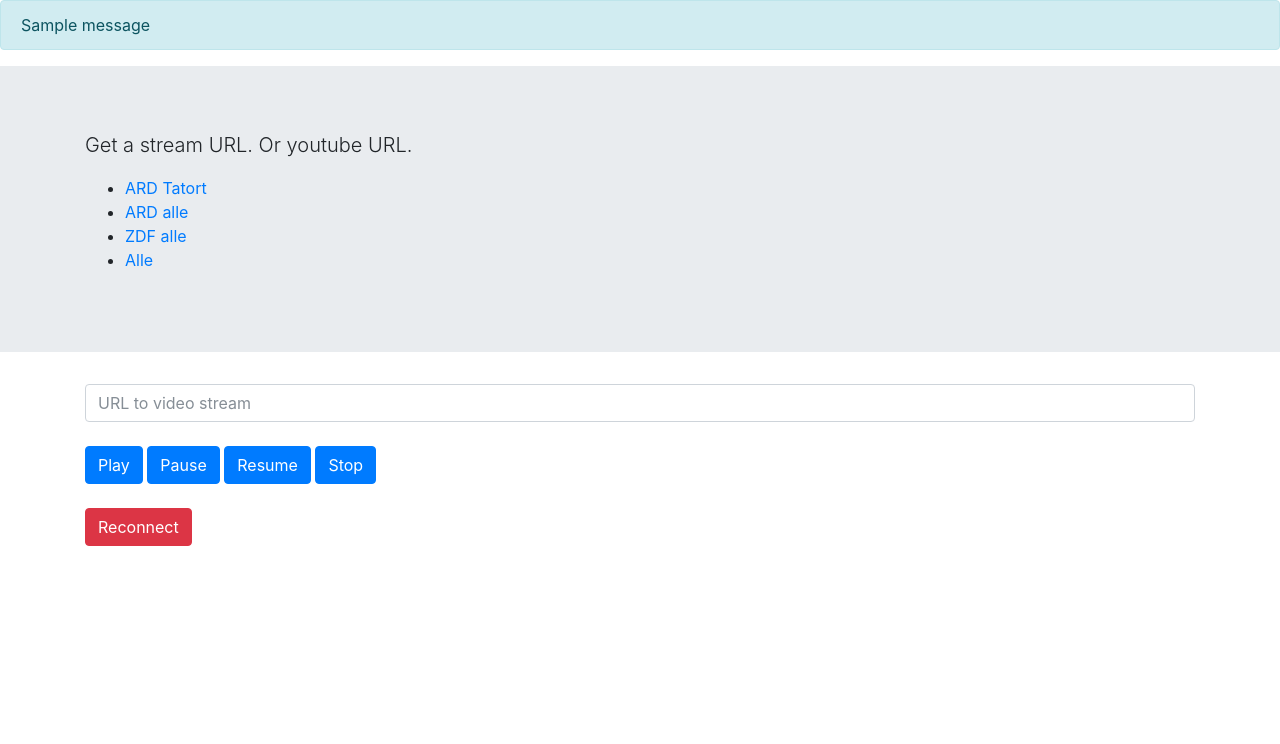
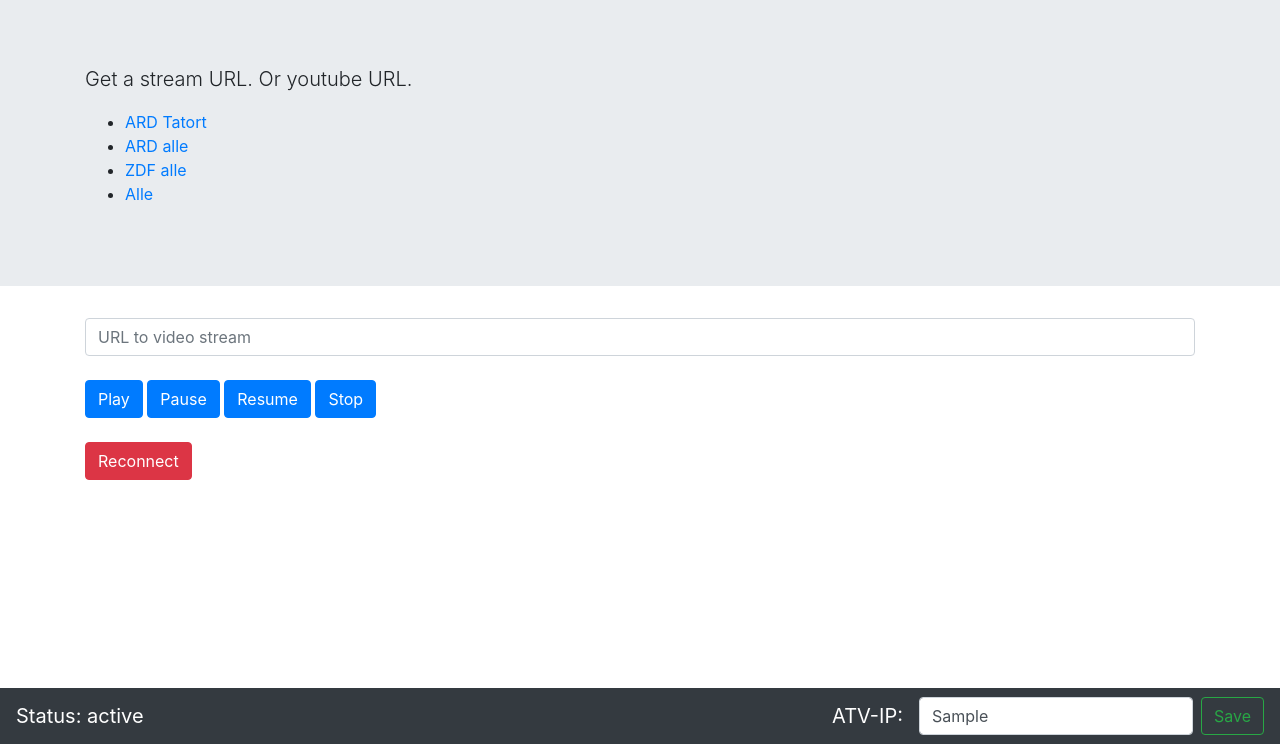
Before and after one commit to pkraatz/python-airplay-webgui, a Flask app: template templates/index.html in a window 1280 px wide. Shown: the part 56-800 px from the top of the page. Run offline with Flask 2, Linux system fonts and the light colour scheme; the template is opened without the code that fills it: most values are stand-ins (such as "Sample title", 1, 10 or a date in 2020); one stand-in notice (Sample message) is shown; some libraries are stand-ins or nearby versions.

Commit message:
Added Setting Device IP with input form. Added saving to Config file.

```diff
--- /dev/null
+++ b/airplay.cfg
@@ -0,0 +1,2 @@
+[airplay]
+device-ip =
--- a/app.py
+++ b/app.py
@@ -1,6 +1,6 @@
 from flask import Flask, render_template, request, flash, redirect, url_for
 from airplay import AirPlay
-import os
+import os, ConfigParser
 
 app = Flask(__name__)
 app.secret_key = os.getenv("SECRET_KEY")
@@ -9,26 +9,44 @@
 
 def atv_connect():
     global atv
-    atvIP = os.getenv("ATVIP")
 
     if atv:
         return
+
+    atvIP = Config().read("airplay", "device-ip")
+    print atvIP
 
     try:
         atv = AirPlay(atvIP)
     except Exception as e:
         print e
 
+class Config():
+    config = ConfigParser.RawConfigParser(allow_no_value=True)
+    config.read(os.path.join(os.path.abspath(os.path.dirname(__file__)), 'airplay.cfg'))
+
+    def read(self, section, key):
+        return self.config.get(section, key)
+
+    def write(self, section, key, value):
+        self.config.set(section, key, value)
+
+        # Writing our configuration file
+        with open(os.path.join(os.path.abspath(os.path.dirname(__file__)), 'airplay.cfg'), 'wb') as configfile:
+            self.config.write(configfile)
+
+
 @app.route('/')
 def index():
     atv_connect()
-    global apInfo
-    apInfo = atv.server_info()
 
-    global apStatus
-    apStatus = atv.playback_info()
+    apStatus = "Disconnected"
+    deviceIp = Config().read('airplay', 'device-ip')
 
-    return render_template('index.html', ap_server_info=apInfo, ap_status=apStatus)
+    if atv:
+        apStatus = "Connected to " + atv.server_info().model
+
+    return render_template('index.html', ap_connection_status=apStatus, device_ip=deviceIp)
 
 @app.route('/action', methods=['POST'])
 def play():
@@ -57,7 +75,20 @@
     # Reset current connection an start a new one
     atv = None
 
-    flash('Trying reconnect!')
+    flash('Trying to connect...')
+    return redirect(url_for('index'))
+
+@app.route('/saveIp', methods=['POST'])
+def saveIp():
+    global atv
+    deviceIp = request.form['device-ip']
+
+    # Reset current connection an start a new one
+    atv = None
+
+    Config().write('airplay', 'device-ip', deviceIp)
+
+    flash('IP saved.')
     return redirect(url_for('index'))
 
 if __name__ == "__main__":
--- a/templates/layout.html
+++ b/templates/layout.html
@@ -4,7 +4,7 @@
     <title>AirPlay Web</title>
     <meta charset="utf-8">
     <meta name="viewport" content="width=device-width, initial-scale=1, shrink-to-fit=no">
-    <link rel="stylesheet" href="https://maxcdn.bootstrapcdn.com/bootstrap/4.0.0-beta.2/css/bootstrap.min.css" integrity="sha384-PsH8R72JQ3SOdhVi3uxftmaW6Vc51MKb0q5P2rRUpPvrszuE4W1povHYgTpBfshb" crossorigin="anonymous">
+    <link rel="stylesheet" href="https://stackpath.bootstrapcdn.com/bootstrap/4.3.1/css/bootstrap.min.css" integrity="sha384-ggOyR0iXCbMQv3Xipma34MD+dH/1fQ784/j6cY/iJTQUOhcWr7x9JvoRxT2MZw1T" crossorigin="anonymous">
     <meta name="mobile-web-app-capable" content="yes">
     <meta name="apple-mobile-web-app-capable" content="yes">
   </head>
@@ -26,8 +26,16 @@
     {% with messages = get_flashed_messages() %}
       {% if messages %}
         {% for message in messages %}
-          <div class="alert alert-info" role="alert">
-            {{ message }}
+          <div id="toast" class="toast" role="alert" aria-live="assertive" aria-atomic="true" data-delay="6000" style="position: absolute; top: 8%; right: 2%; ">
+            <div class="toast-header">
+              <strong class="mr-auto">Notification</strong>
+              <button type="button" class="ml-2 mb-1 close" data-dismiss="toast" aria-label="Close">
+                <span aria-hidden="true">&times;</span>
+              </button>
+            </div>
+            <div class="toast-body">
+              {{ message }}
+            </div>
           </div>
         {% endfor %}
       {% endif %}
@@ -35,8 +43,21 @@
 
     {% block body %}{% endblock %}
 
-    <script src="https://code.jquery.com/jquery-3.2.1.slim.min.js" integrity="sha384-KJ3o2DKtIkvYIK3UENzmM7KCkRr/rE9/Qpg6aAZGJwFDMVNA/GpGFF93hXpG5KkN" crossorigin="anonymous"></script>
-    <script src="https://cdnjs.cloudflare.com/ajax/libs/popper.js/1.12.3/umd/popper.min.js" integrity="sha384-vFJXuSJphROIrBnz7yo7oB41mKfc8JzQZiCq4NCceLEaO4IHwicKwpJf9c9IpFgh" crossorigin="anonymous"></script>
-    <script src="https://maxcdn.bootstrapcdn.com/bootstrap/4.0.0-beta.2/js/bootstrap.min.js" integrity="sha384-alpBpkh1PFOepccYVYDB4do5UnbKysX5WZXm3XxPqe5iKTfUKjNkCk9SaVuEZflJ" crossorigin="anonymous"></script>
+    <nav class="navbar fixed-bottom navbar-dark bg-dark">
+      <a class="navbar-brand" href="#">Status: {{ ap_connection_status }}</a>
+      <form class="form-inline" method="post" action="/saveIp">
+        <span class="navbar-brand">ATV-IP:</span>
+        <input class="form-control mr-sm-2" type="search" name="device-ip" placeholder="Please enter IP" value="{{ device_ip }}" aria-label="AirPlay Device IP">
+        <button class="btn btn-outline-success my-2 my-sm-0" type="submit">Save</button>
+      </form>
+    </nav>
+
+
+    <script src="https://code.jquery.com/jquery-3.3.1.slim.min.js" integrity="sha384-q8i/X+965DzO0rT7abK41JStQIAqVgRVzpbzo5smXKp4YfRvH+8abtTE1Pi6jizo" crossorigin="anonymous"></script>
+    <script src="https://cdnjs.cloudflare.com/ajax/libs/popper.js/1.14.7/umd/popper.min.js" integrity="sha384-UO2eT0CpHqdSJQ6hJty5KVphtPhzWj9WO1clHTMGa3JDZwrnQq4sF86dIHNDz0W1" crossorigin="anonymous"></script>
+    <script src="https://stackpath.bootstrapcdn.com/bootstrap/4.3.1/js/bootstrap.min.js" integrity="sha384-JjSmVgyd0p3pXB1rRibZUAYoIIy6OrQ6VrjIEaFf/nJGzIxFDsf4x0xIM+B07jRM" crossorigin="anonymous"></script>
+    <script type="text/javascript">
+      $('#toast').toast('show');
+    </script>
   </body>
 </html>
```
Also changed, not shown: 1 other file.
